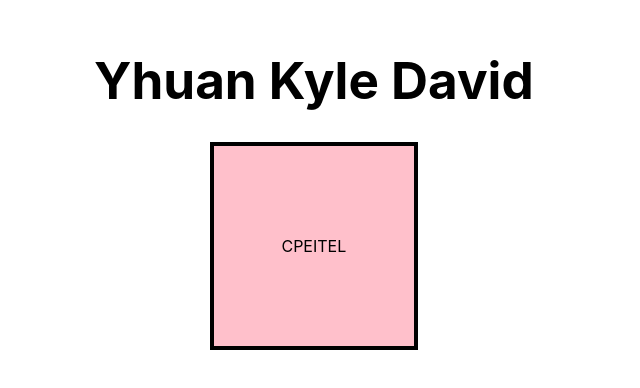
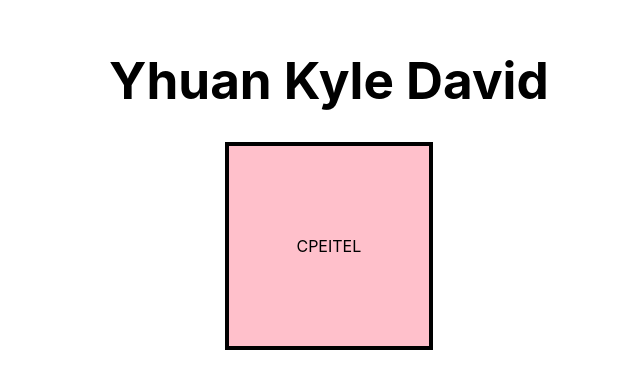
Before and after one commit to kyledavidd/vite-project, a React (Vite) app: page / in a window 1280 px wide. Shown: the part 214-602 px from the top of the page, without its empty margins (606-1246 px from the left). Built offline with nearby package versions, Linux system fonts and the light colour scheme.

Commit message:
Update App.css

```diff
--- a/src/App.css
+++ b/src/App.css
@@ -5,7 +5,7 @@ body{
 .Name {
   text-align: center;
   margin-top: 50px;
-  margin-left:700px;
+  margin-left:715px;
   color: #000;
 }
 
```
